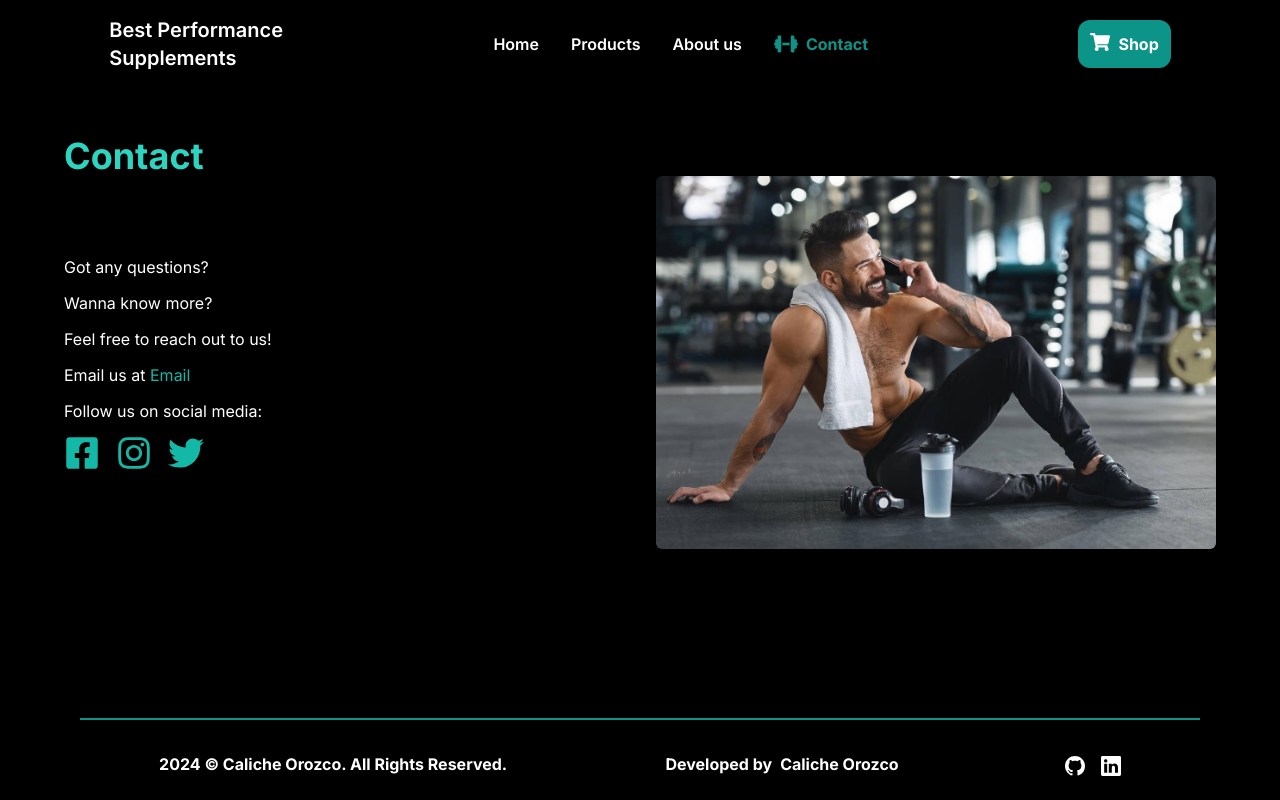
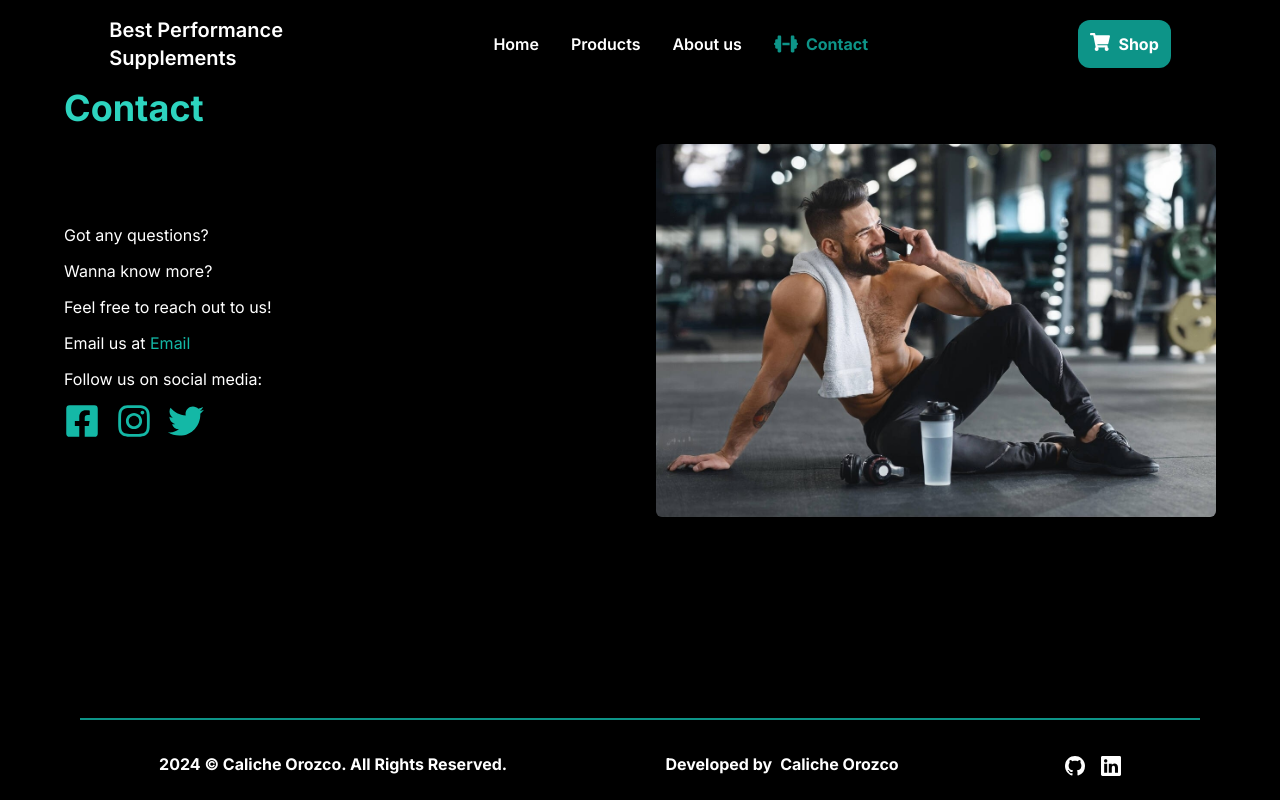
Before and after one commit to CalicheOrozco/Best-Performance-Supplements, a Next.js app: page /contact in a window 1280 px wide. Built offline with nearby package versions, Linux system fonts and the light colour scheme.

Commit message:
refactor: py in titles

```diff
--- a/src/app/section/About.jsx
+++ b/src/app/section/About.jsx
@@ -1,9 +1,9 @@
 import Image from 'next/image'
 function About () {
   return (
-    <section className='bg-black py-12 px-4 md:px-12'>
+    <section className='bg-black px-4 md:px-12'>
       <div className='max-w-6xl mx-auto'>
-        <h2 className='text-3xl md:text-4xl font-bold text-teal-400'>
+        <h2 className='text-3xl md:text-4xl pb-4 font-bold text-teal-400'>
           ABOUT US
         </h2>
         <div className='grid grid-cols-1 md:grid-cols-2 gap-8 items-center'>
--- a/src/app/section/Contact.jsx
+++ b/src/app/section/Contact.jsx
@@ -2,9 +2,9 @@ import Image from 'next/image'
 import { FaFacebookSquare, FaInstagram, FaTwitter } from 'react-icons/fa'
 function Contact () {
   return (
-    <section className='bg-black py-12 px-4 md:px-12'>
+    <section className='bg-black px-4 md:px-12'>
       <div className='max-w-6xl mx-auto'>
-        <h2 className='text-3xl md:text-4xl font-bold text-teal-400'>
+        <h2 className='text-3xl md:text-4xl pb-4 font-bold text-teal-400'>
           Contact
         </h2>
         <div className='grid grid-cols-1 md:grid-cols-2 gap-8 items-center'>
--- a/src/app/section/Products.jsx
+++ b/src/app/section/Products.jsx
@@ -1,9 +1,9 @@
 import Image from 'next/image'
 function Products () {
   return (
-    <section className='bg-black py-12 px-4 md:px-12'>
+    <section className='bg-black px-4 md:px-12'>
       <div className='max-w-6xl mx-auto'>
-        <h2 className='text-3xl md:text-4xl font-bold text-teal-400'>
+        <h2 className='text-3xl md:text-4xl pb-4 font-bold text-teal-400'>
           PRODUCTS
         </h2>
         <div className='grid grid-cols-1 md:grid-cols-2 gap-8 items-center'>
--- a/src/app/section/Shop.jsx
+++ b/src/app/section/Shop.jsx
@@ -1,7 +1,7 @@
 import Image from 'next/image'
 function Shop () {
   return (
-    <section className='bg-black py-12 px-4 md:px-12'>
+    <section className='bg-black px-4 md:px-12'>
       <div className='max-w-6xl mx-auto'>
         <h2 className='text-3xl md:text-4xl font-bold text-teal-400'>
           Coming Soon...
```
